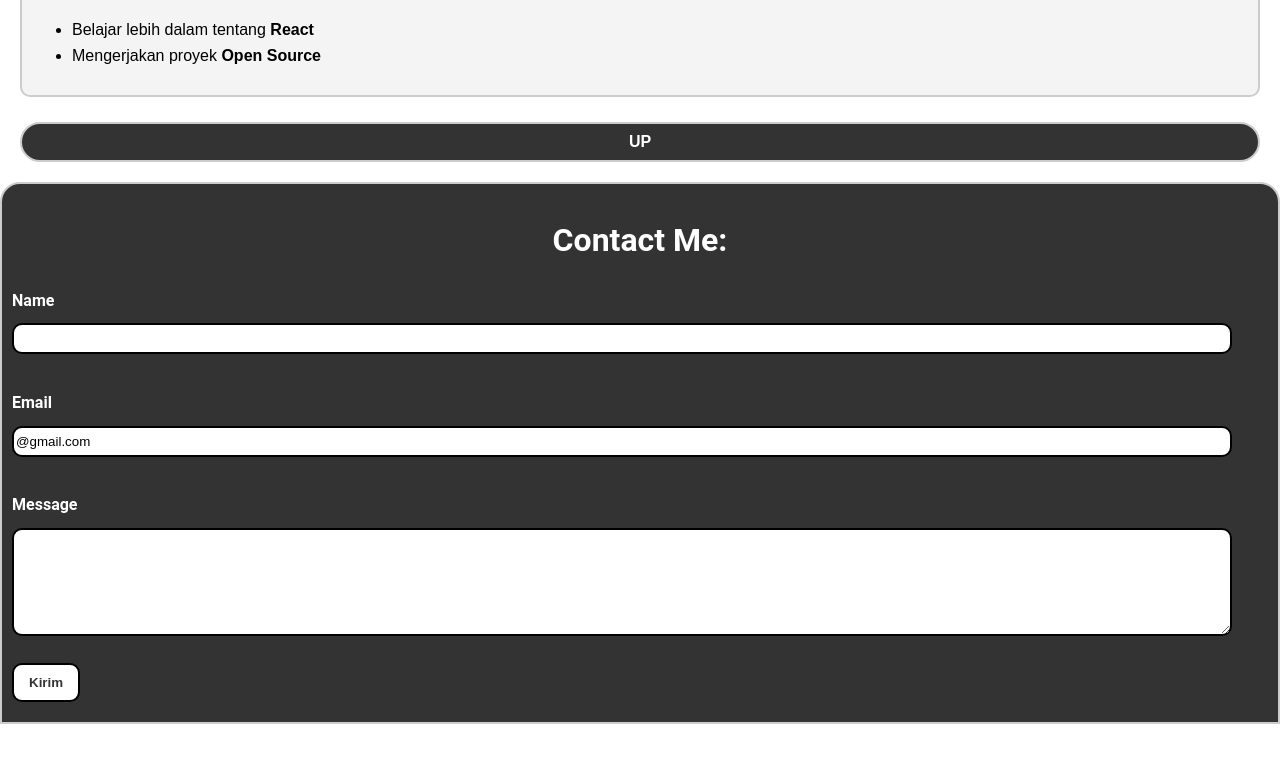
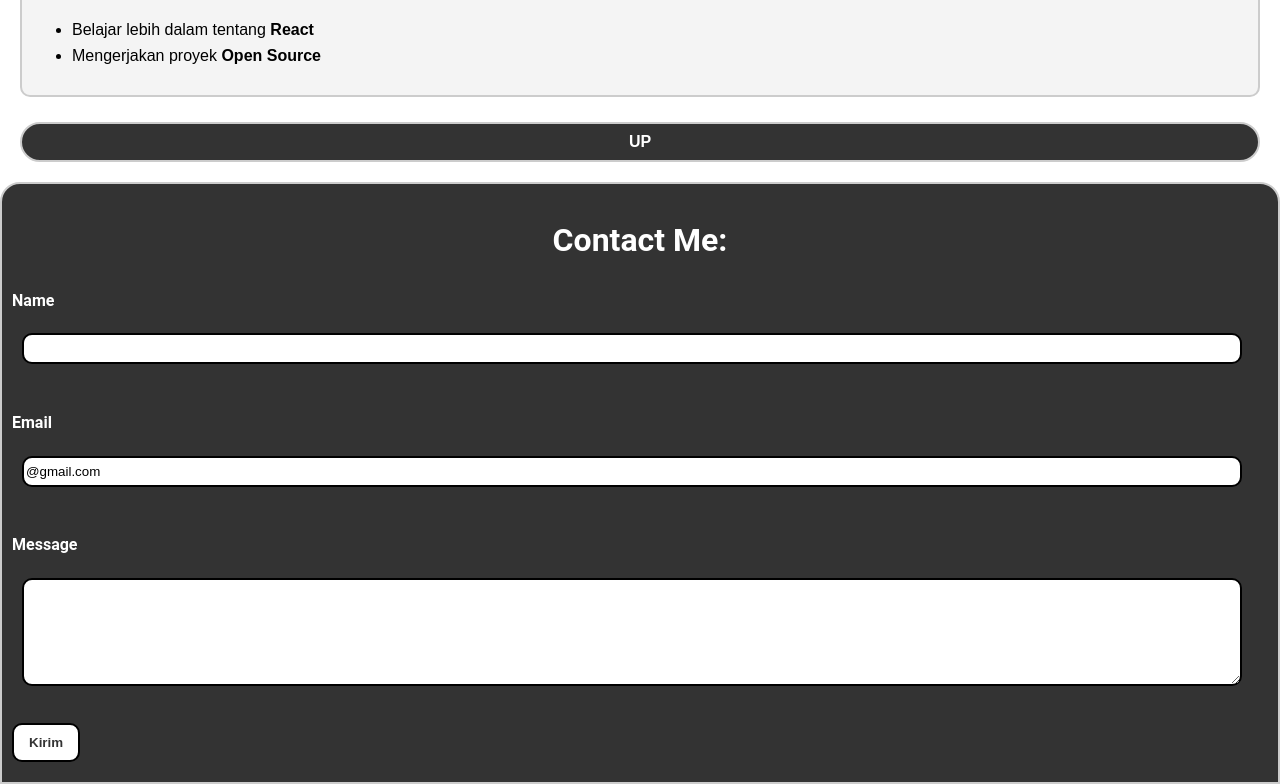
Before and after one commit to alipantitilang/alipantitilang.github.io, a plain HTML site: page index.html in a window 1280 px wide. Shown: the part 2201-2985 px from the top of the page. Before the commit the page ends 2925 px from the top, so only its background shows below. Drawn offline with Linux system fonts and the light colour scheme.

Commit message:
contact bar kolom fix

```diff
--- a/style.css
+++ b/style.css
@@ -141,7 +141,7 @@ footer {
     height: 25px;
     width: 95%;
     border: 2px solid black;
-    margin: 10px;
+    margin: 20px;
 }
 
 #email {
@@ -149,7 +149,7 @@ footer {
     height: 25px;
     width: 95%;
     border: 2px solid black;
-    margin: 10px;
+    margin: 20px;
 }
 
 #message {
@@ -157,7 +157,7 @@ footer {
     height: 100px;
     width: 95%;
     border: 2px solid black;
-    margin: 10px;
+    margin: 20px;
 }
 
 #submitbutton {
```
